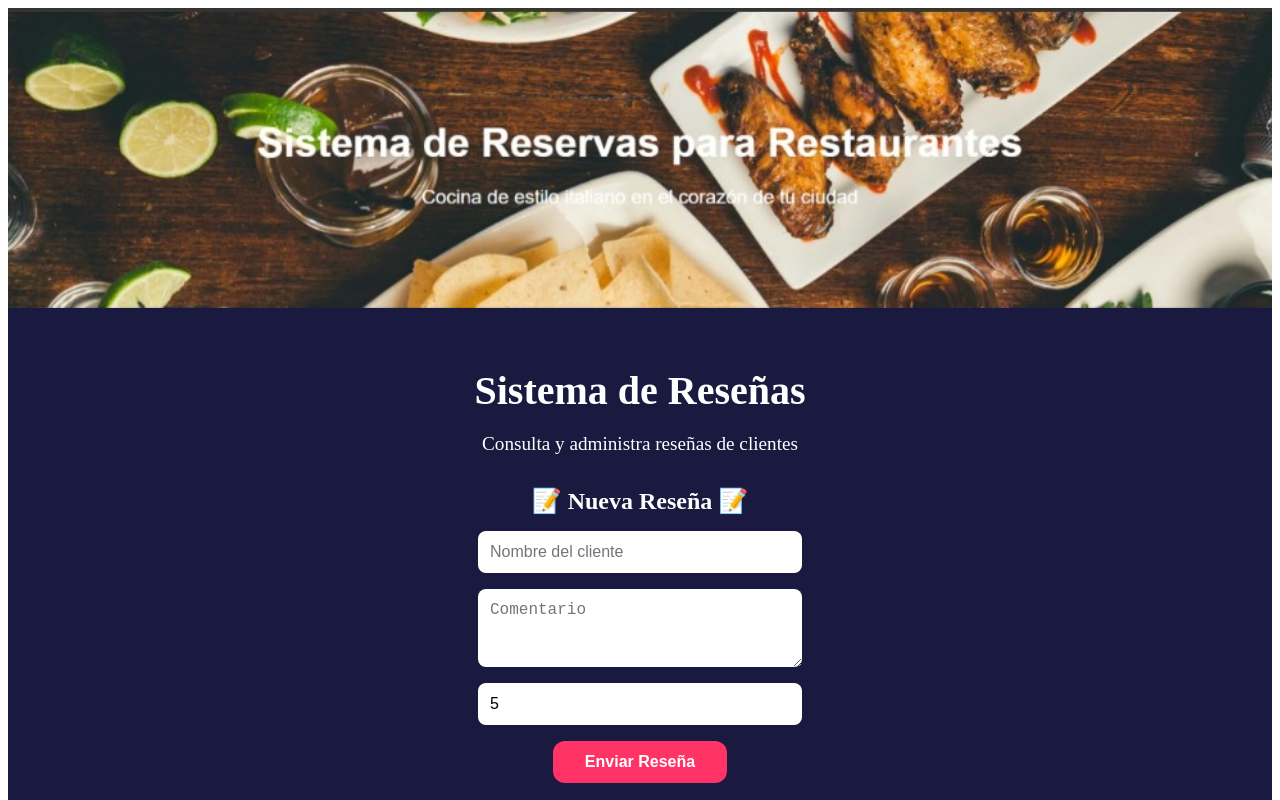
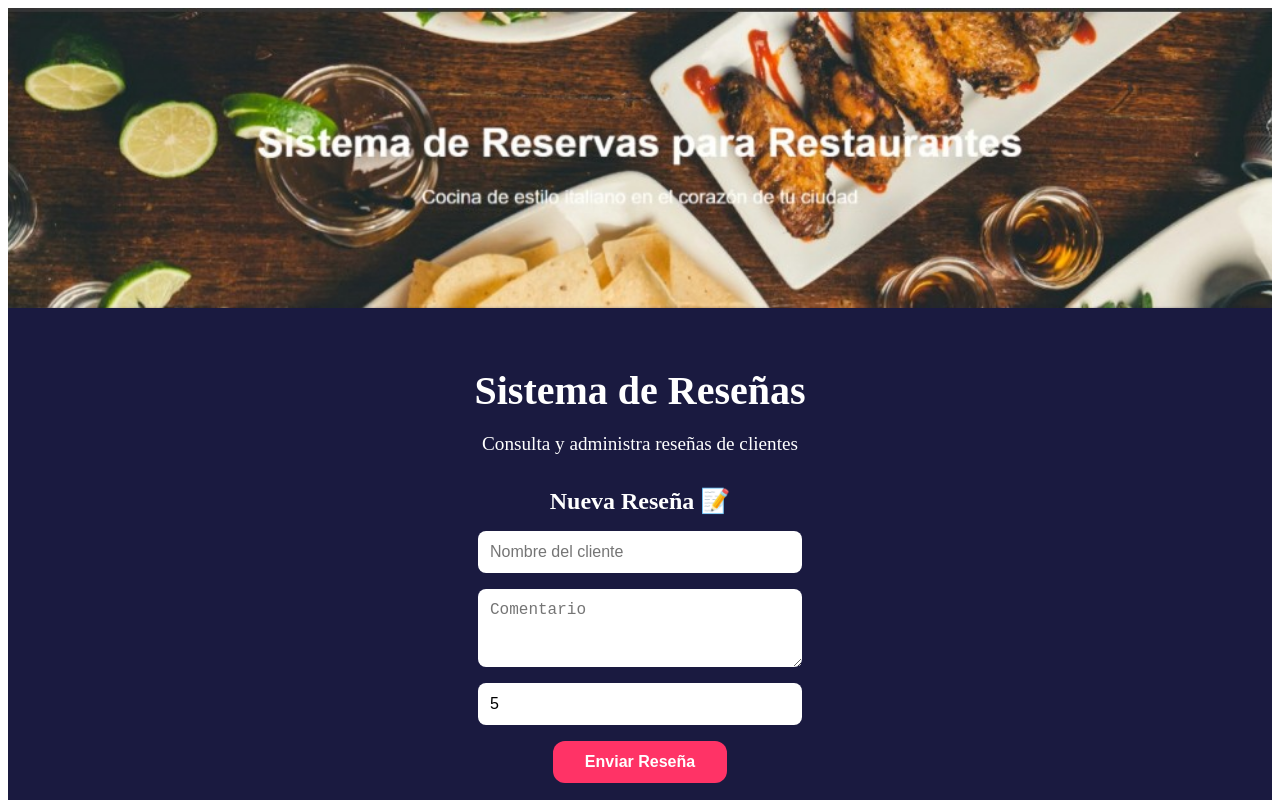
Before and after one commit to Kevin13201j/reservas-frontend-vercel-v2, a Next.js app: page / in a window 1280 px wide. Shown: the top 800 px of the page. Built offline with nearby package versions, Linux system fonts and the light colour scheme.

Commit message:
Cambio en título principal de la página

```diff
--- a/pages/index.js
+++ b/pages/index.js
@@ -69,7 +69,7 @@ export default function Home() {
 
         {/* Formulario */}
         <div style={{ marginBottom: '2rem' }}>
-          <h2 style={{ fontSize: '1.5rem', marginBottom: '1rem' }}>📝 Nueva Reseña 📝</h2>
+          <h2 style={{ fontSize: '1.5rem', marginBottom: '1rem' }}> Nueva Reseña 📝</h2>
           <form onSubmit={enviarResena} style={{ display: 'flex', flexDirection: 'column', alignItems: 'center', gap: '1rem' }}>
             <input type="text" placeholder="Nombre del cliente" value={cliente} onChange={(e) => setCliente(e.target.value)} required style={inputEstilo} />
             <textarea placeholder="Comentario" value={comentario} onChange={(e) => setComentario(e.target.value)} required rows={3} style={inputEstilo} />
```
